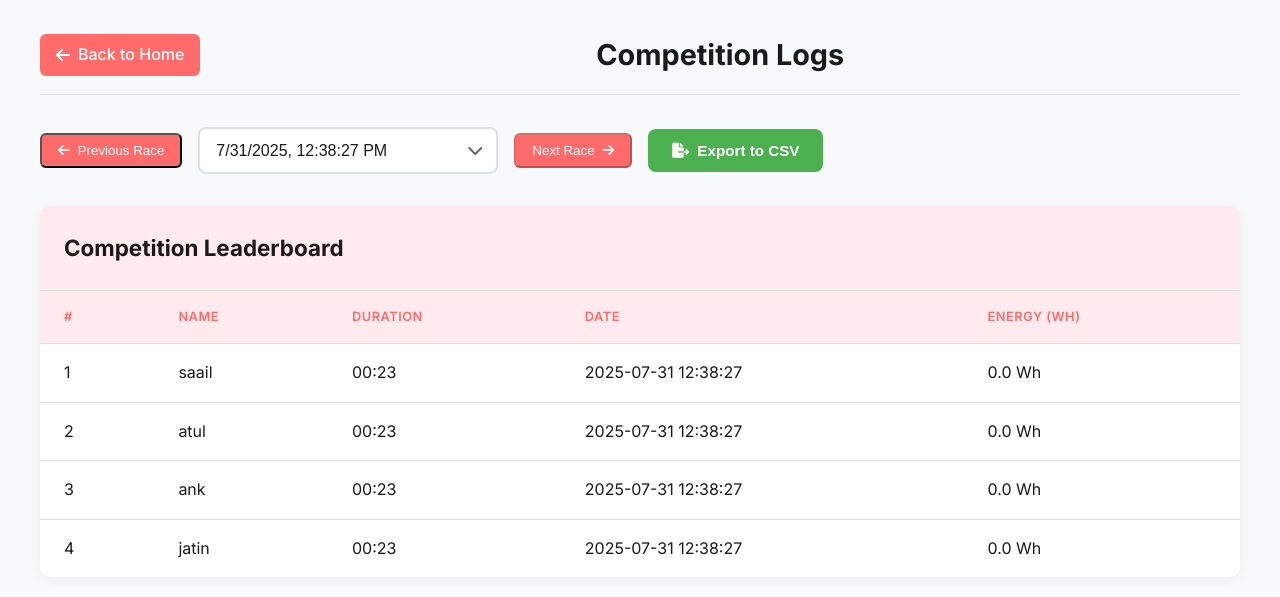
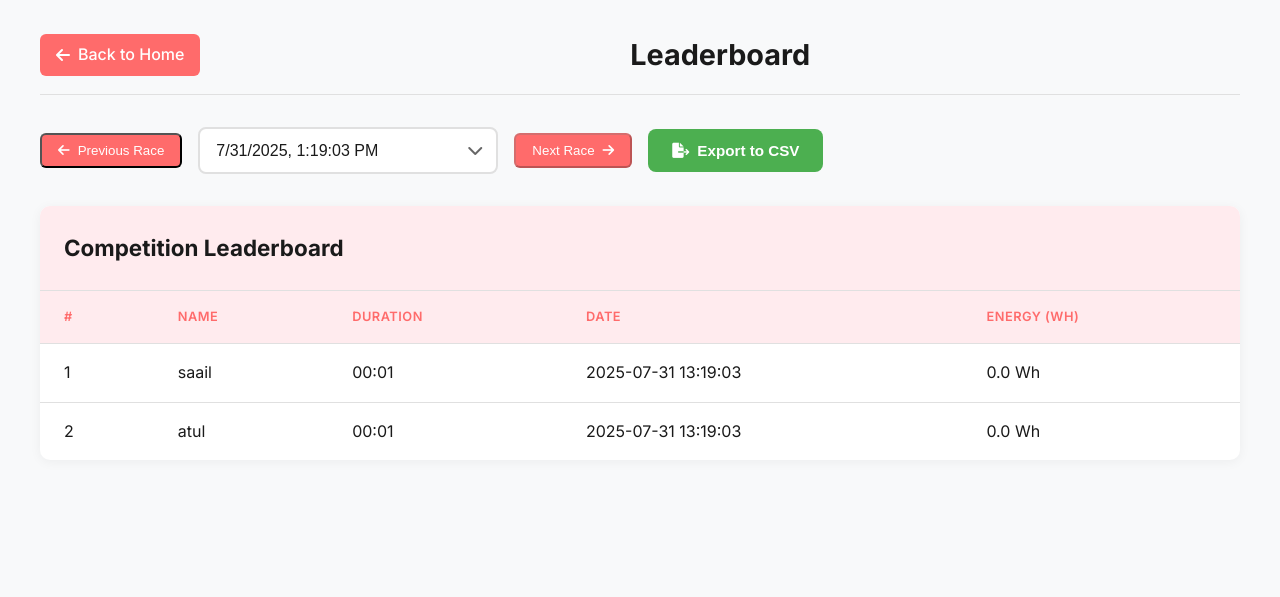
Before and after one commit to metamersive-edu/jcmk-flask-gym, a Flask app: page /competition-log in a window 1280 px wide. Shown: the top 597 px of the page. Run offline with Flask 3, Linux system fonts and the light colour scheme.

Commit message:
leaderboard

```diff
--- a/data/competition_sessions.csv
+++ b/data/competition_sessions.csv
@@ -15,3 +15,5 @@
 2025-07-31T12:38:27.235262,5,atul,2025-07-31 12:38:03,2025-07-31 12:38:27,23,0.000
 2025-07-31T12:38:27.235960,6,ank,2025-07-31 12:38:03,2025-07-31 12:38:27,23,0.000
 2025-07-31T12:38:27.238667,7,jatin,2025-07-31 12:38:03,2025-07-31 12:38:27,23,0.000
+2025-07-31T13:19:03.857917,1,saail,2025-07-31 13:19:02,2025-07-31 13:19:03,1,0.000
+2025-07-31T13:19:03.858399,2,atul,2025-07-31 13:19:02,2025-07-31 13:19:03,1,0.000
--- a/templates/competition-log.html
+++ b/templates/competition-log.html
@@ -3,7 +3,7 @@
 <head>
     <meta charset="UTF-8">
     <meta name="viewport" content="width=device-width, initial-scale=1.0">
-    <title>Competition Logs</title>
+    <title>Leaderboard</title>
     <link href="https://fonts.googleapis.com/css2?family=Inter:wght@400;500;600;700&display=swap" rel="stylesheet">
     <link rel="stylesheet" href="https://cdnjs.cloudflare.com/ajax/libs/font-awesome/6.0.0-beta3/css/all.min.css">
     <style>
@@ -247,7 +247,7 @@
                 <i class="fas fa-arrow-left"></i>
                 Back to Home
             </a>
-            <h1>Competition Logs</h1>
+            <h1>Leaderboard</h1>
             <div></div> <!-- Empty div for flex spacing -->
         </div>
 
```
Also changed, not shown: templates/competition.html (+17 -4 lines).
